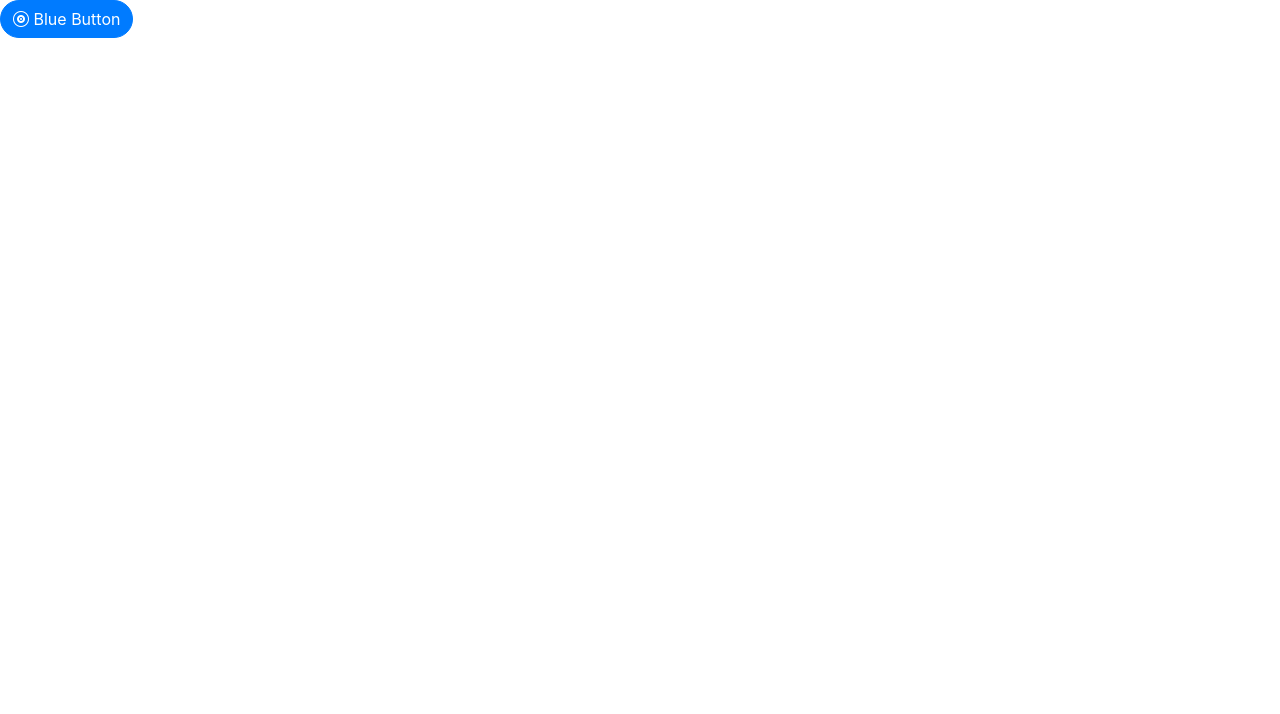
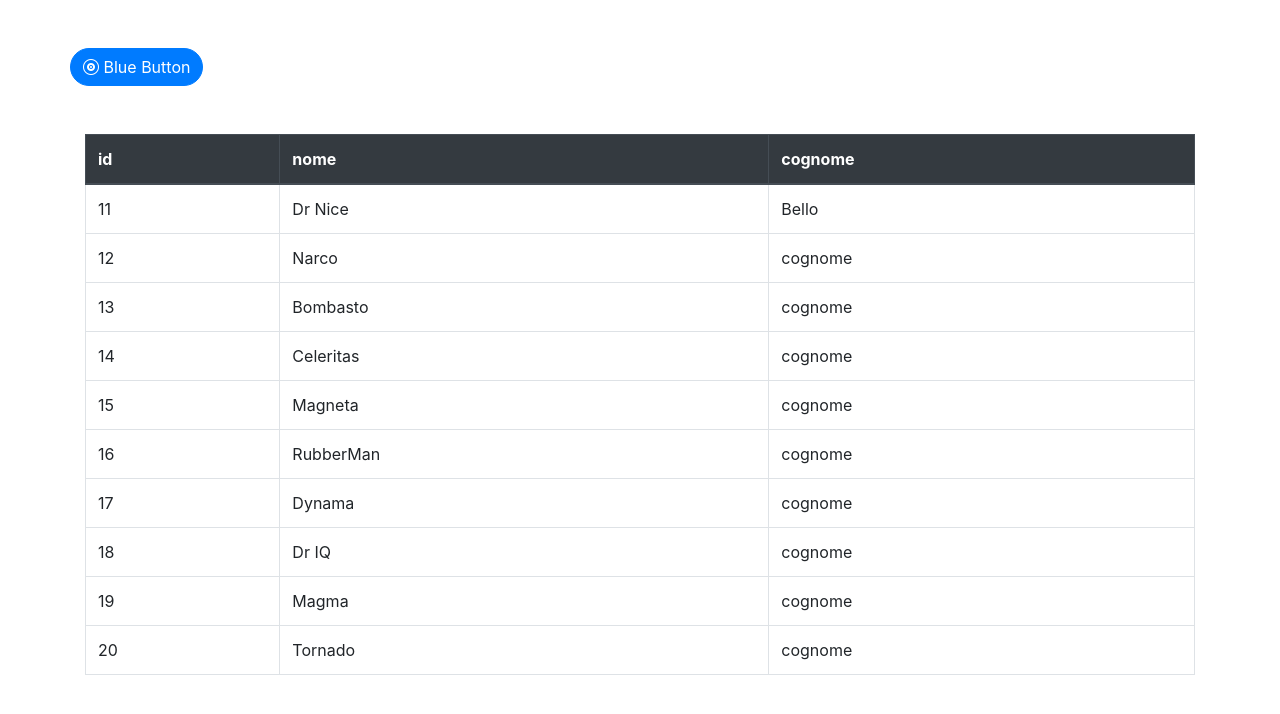
Before and after one commit to AlessioPopolo/button, an Angular app: page / in a window 1280 px wide. Shown: the top 714 px of the page. Built offline with nearby package versions, Linux system fonts and the light colour scheme.

Commit message:
table creata e stampa i dati da un mock

```diff
--- a/src/app/app.component.html
+++ b/src/app/app.component.html
@@ -1 +1,8 @@
-<app-button [buttonConfig]=buttonConfig></app-button>
+<div class="container">
+  <section class="row mt-5">
+    <app-button [buttonConfig]=buttonConfig ></app-button>
+  </section>
+  <section class="mt-5">
+    <app-table [tableConfig]="tableConfig"></app-table>
+  </section>
+</div>
--- a/src/app/app.component.ts
+++ b/src/app/app.component.ts
@@ -1,5 +1,6 @@
 import { Component } from '@angular/core';
-import {myConfig} from "./model/MyButtonConfig";
+import {myButtonConfig} from "./model/MyButtonConfig";
+import {myTableConfig} from "./model/MyTableConfig";
 
 @Component({
   selector: 'app-root',
@@ -7,6 +8,7 @@ import {myConfig} from "./model/MyButtonConfig";
   styleUrls: ['./app.component.css']
 })
 export class AppComponent {
-  title = 'button';
-  buttonConfig = myConfig
+  title = 'button and table';
+  buttonConfig = myButtonConfig
+  tableConfig = myTableConfig
 }
--- a/src/app/app.module.ts
+++ b/src/app/app.module.ts
@@ -4,11 +4,13 @@ import { BrowserModule } from '@angular/platform-browser';
 import { AppComponent } from './app.component';
 import { ButtonComponent } from './button/button.component';
 import { NgbModule } from '@ng-bootstrap/ng-bootstrap';
+import { TableComponent } from './table/table.component';
 
 @NgModule({
   declarations: [
     AppComponent,
-    ButtonComponent
+    ButtonComponent,
+    TableComponent
   ],
   imports: [
     NgbModule,
--- /dev/null
+++ b/src/app/model/MockDataTable.ts
@@ -0,0 +1,18 @@
+export interface MockDataTable {
+  id: number;
+  nome: string;
+  cognome: string
+}
+
+export const DATIMOCK: any[] = [
+  { id: 11, nome: 'Dr Nice', cognome: 'Bello' },
+  { id: 12, nome: 'Narco', cognome: 'cognome' },
+  { id: 13, nome: 'Bombasto', cognome: 'cognome' },
+  { id: 14, nome: 'Celeritas', cognome: 'cognome' },
+  { id: 15, nome: 'Magneta', cognome: 'cognome' },
+  { id: 16, nome: 'RubberMan', cognome: 'cognome' },
+  { id: 17, nome: 'Dynama', cognome: 'cognome' },
+  { id: 18, nome: 'Dr IQ', cognome: 'cognome' },
+  { id: 19, nome: 'Magma', cognome: 'cognome' },
+  { id: 20, nome: 'Tornado', cognome: 'cognome' }
+];
--- a/src/app/model/MyButtonConfig.ts
+++ b/src/app/model/MyButtonConfig.ts
@@ -4,7 +4,7 @@ export interface MyButtonConfig{
   icon : string ;
 }
 
-export const myConfig : MyButtonConfig={
+export const myButtonConfig : MyButtonConfig={
   customCssClass: "btn btn-primary rounded-pill",
   icon: "bi bi-vinyl",
   text: "Blue Button"
--- /dev/null
+++ b/src/app/model/MyTableConfig.ts
@@ -0,0 +1,30 @@
+export interface MyTableConfig{
+  headers : MyHeaders[]
+  order: MyOrder
+}
+
+export interface MyHeaders{
+  key: string;
+  label: string;
+}
+
+export interface MyOrder{
+  defaultColumn: string;
+  orderType: string;
+}
+
+export const theHeaders: MyHeaders[]= [
+  {key: "id", label: "id"},
+  {key: "nome", label: "nome"},
+  {key: "cognome", label: "cognome"}
+]
+
+export const theOrder: MyOrder = {
+  defaultColumn: 'id',
+  orderType: 'ascending'
+};
+
+export const myTableConfig : MyTableConfig={
+  headers: theHeaders,
+  order: theOrder
+}
--- /dev/null
+++ b/src/app/table/table.component.css
@@ -0,0 +1,4 @@
+@import "~bootstrap";
+.clickable:hover {
+  cursor: pointer;
+}
--- /dev/null
+++ b/src/app/table/table.component.html
@@ -0,0 +1,16 @@
+<table class="table table-bordered">
+  <thead class="thead-dark">
+    <tr>
+      <th class="clickable" *ngFor="let key of tableConfig.headers">
+        {{key.label}}
+      </th>
+    </tr>
+  </thead>
+  <tbody>
+    <tr *ngFor="let item of datimock">
+      <td *ngFor="let header of tableConfig.headers">
+        {{item[header.key]}}
+      </td>
+    </tr>
+  </tbody>
+</table>
--- /dev/null
+++ b/src/app/table/table.component.ts
@@ -0,0 +1,23 @@
+import {Component, Input, OnChanges, OnInit} from '@angular/core';
+import {MyTableConfig} from "../model/MyTableConfig";
+import {DATIMOCK, MockDataTable} from "../model/MockDataTable";
+
+@Component({
+  selector: 'app-table',
+  templateUrl: './table.component.html',
+  styleUrls: ['./table.component.css']
+})
+export class TableComponent implements OnInit{
+
+  @Input() tableConfig!:MyTableConfig;
+  @Input() data!:any;
+
+  datimock = DATIMOCK;
+
+  constructor() { }
+
+  ngOnInit(): void {
+
+  }
+
+}
```
Also changed, not shown: 1 other file (tests, documents, lock files or other folders).
